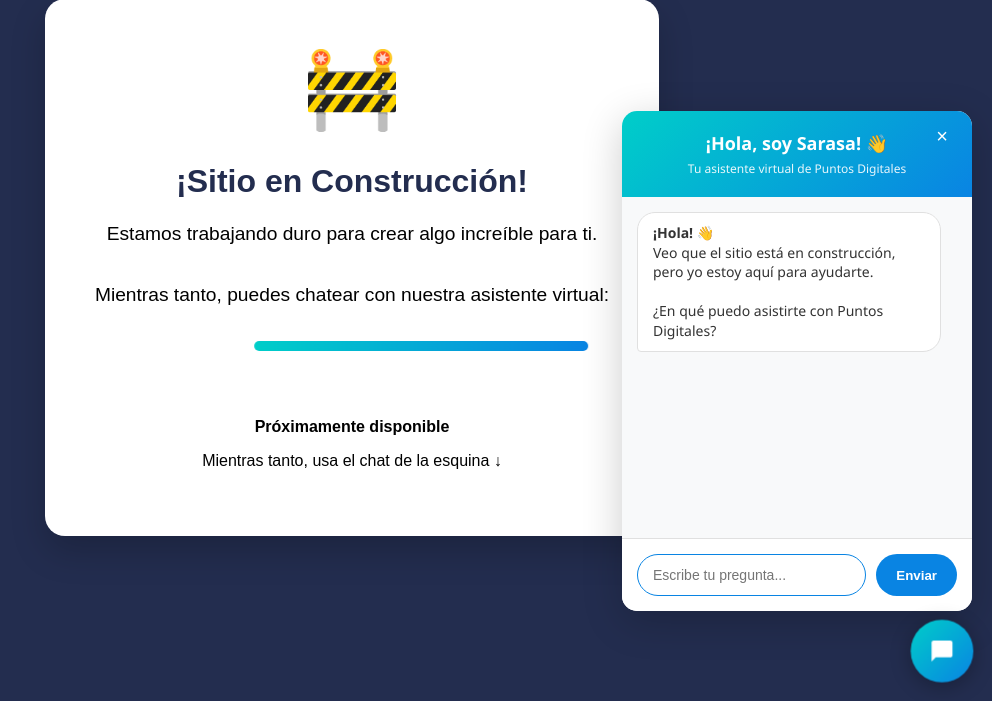
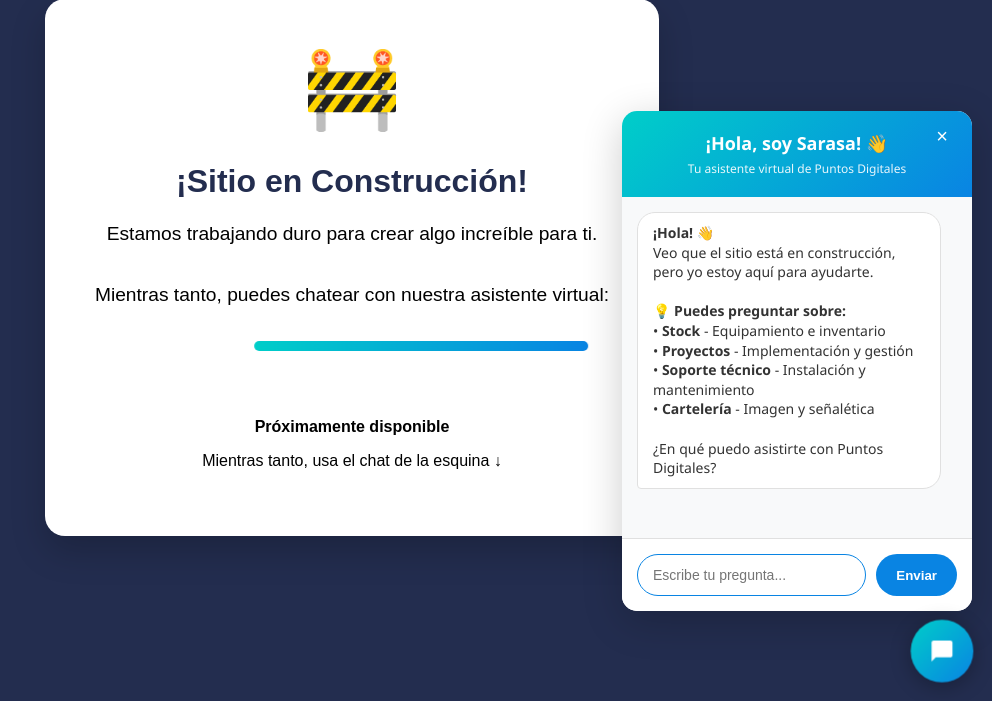
Before and after one commit to ro-fer/chat-bot-pruebas, a Flask app: page /probando-widget in a window 1280 px wide. Shown: the part 99-800 px from the top of the page, without its empty margins (288-1280 px from the left). Run offline with Flask 3, Linux system fonts and the light colour scheme.

Commit message:
Update index.html

```diff
--- a/templates/index.html
+++ b/templates/index.html
@@ -37,6 +37,13 @@
                 <div class="tina-message tina-bot-message">
                     <strong>¡Hola! 👋</strong><br>
                     Veo que el sitio está en construcción, pero yo estoy aquí para ayudarte.<br><br>
+
+                    <strong>💡 Puedes preguntar sobre:</strong><br>
+                    • <strong>Stock</strong> - Equipamiento e inventario<br>
+                    • <strong>Proyectos</strong> - Implementación y gestión<br>
+                    • <strong>Soporte técnico</strong> - Instalación y mantenimiento<br>
+                    • <strong>Cartelería</strong> - Imagen y señalética<br><br>
+
                     ¿En qué puedo asistirte con Puntos Digitales?
                 </div>
             </div>
@@ -92,6 +99,12 @@
             document.getElementById('tinaTyping').style.display = 'none';
         }
 
+        // Función para opciones rápidas
+        function quickOption(option) {
+            document.getElementById('tinaInput').value = option;
+            sendTinaMessage();
+        }
+
         async function sendTinaMessage() {
             const input = document.getElementById('tinaInput');
             const message = input.value.trim();
@@ -111,7 +124,7 @@
                     },
                     body: JSON.stringify({
                         prompt: message,
-                        source: 'widget'  // ← LÍNEA MODIFICADA
+                        source: 'widget'
                     })
                 });
 
```
